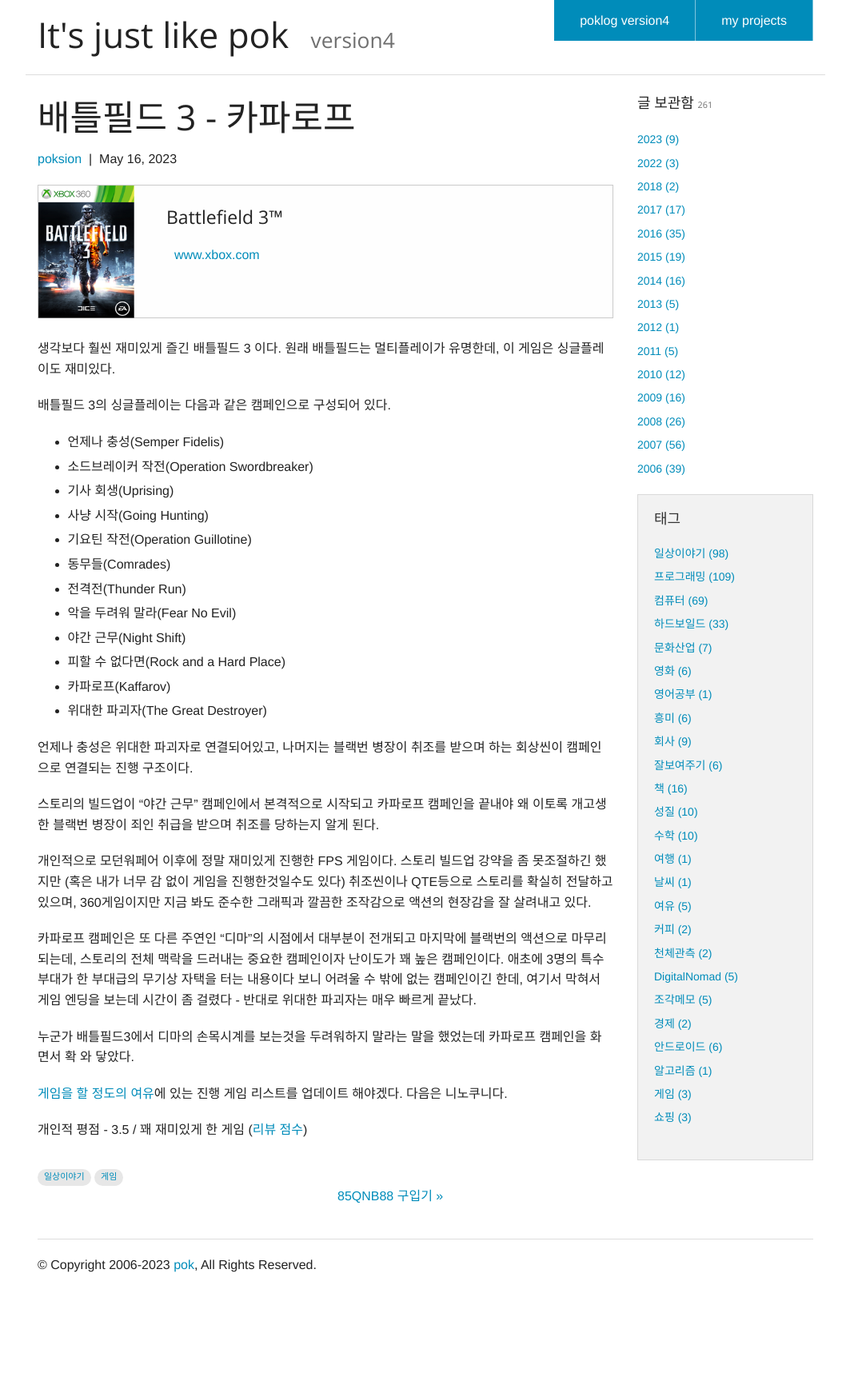
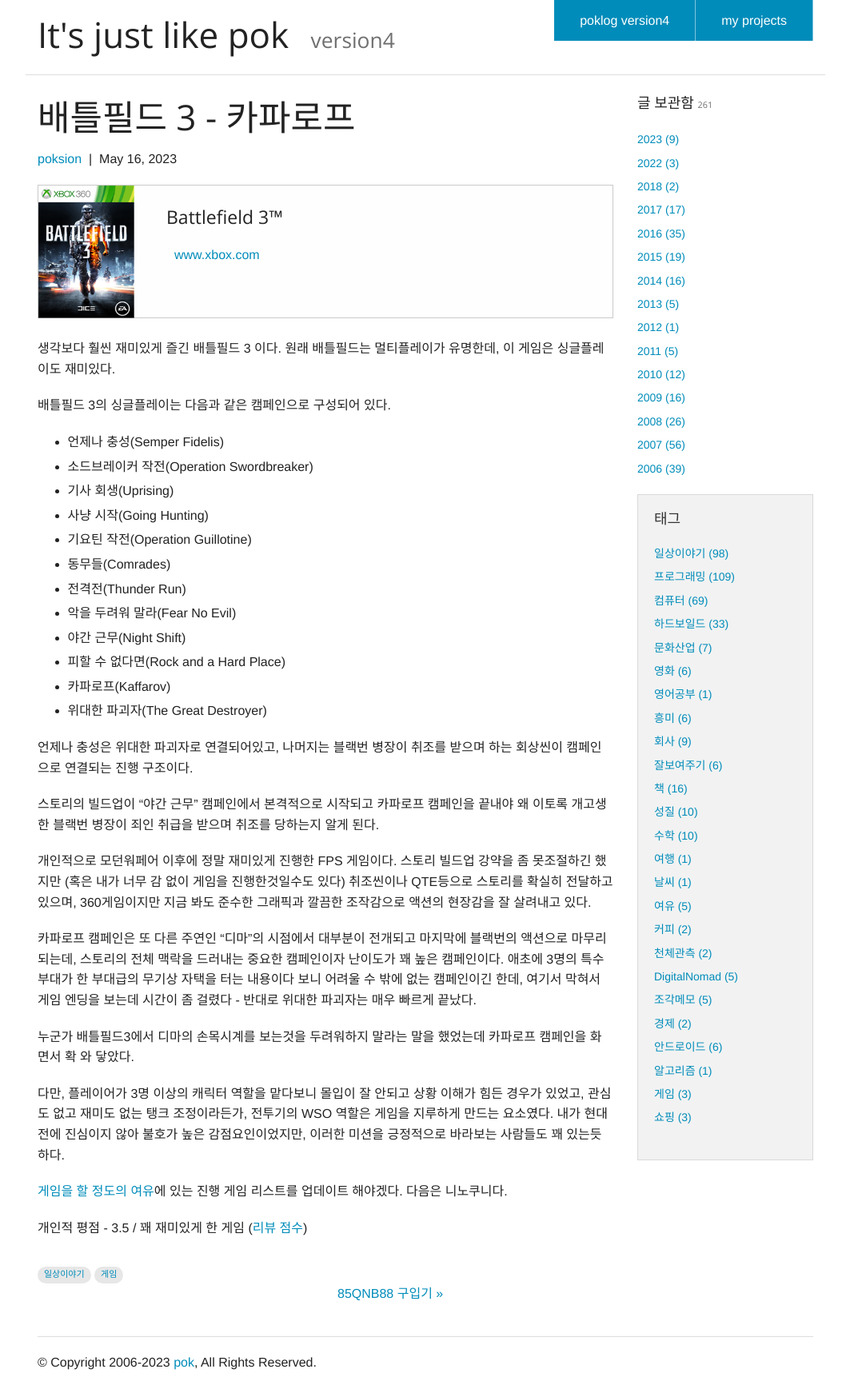
Before and after one commit to poksion/poksion.github.io, a Jekyll site: the page built from _posts/2023-05-16-배틀필드-3-카파로프.md, in a window 1280 px wide. Shown: the whole page at 80% size, without its empty margins (108-1171 px from the left). Built offline with Jekyll 4.4.1, drawn with Linux system fonts in a browser that asks for light colours; comment, search, counter and statistics services are not loaded; before the commit the page ends 1614 px from its top, so only the background shows below that.

Commit message:
add negative point of game review

```diff
--- a/_posts/2023-05-16-배틀필드-3-카파로프.md
+++ b/_posts/2023-05-16-배틀필드-3-카파로프.md
@@ -36,6 +36,8 @@ tags: 일상이야기 게임
 
 누군가 배틀필드3에서 디마의 손목시계를 보는것을 두려워하지 말라는 말을 했었는데 카파로프 캠페인을 화면서 확 와 닿았다.
 
+다만, 플레이어가 3명 이상의 캐릭터 역할을 맡다보니 몰입이 잘 안되고 상황 이해가 힘든 경우가 있었고, 관심도 없고 재미도 없는 탱크 조정이라든가, 전투기의 WSO 역할은 게임을 지루하게 만드는 요소였다. 내가 현대전에 진심이지 않아 불호가 높은 감점요인이었지만, 이러한 미션을 긍정적으로 바라보는 사람들도 꽤 있는듯 하다.
+
 [게임을 할 정도의 여유](/blog/2023/04/30/게임을-할-정도의-여유.html)에 있는 진행 게임 리스트를 업데이트 해야겠다. 다음은 니노쿠니다.
 
 개인적 평점 - 3.5 / 꽤 재미있게 한 게임 ([리뷰 점수](/blog/2023/05/02/리뷰-점수.html))
```
